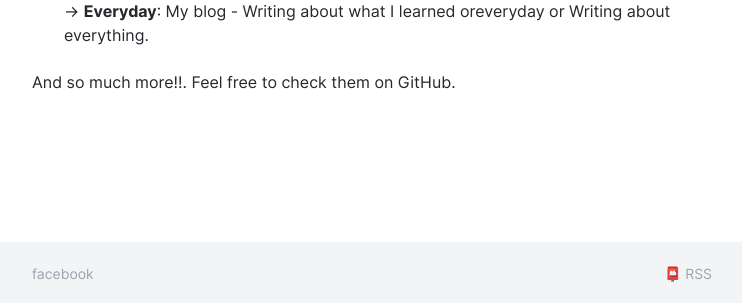
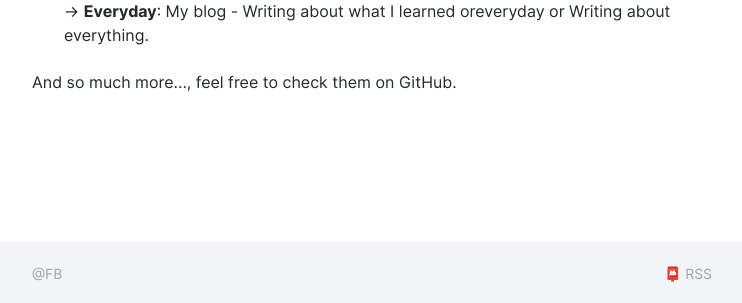
Before and after one commit to betty2310/blog-source, a Next.js app: page / in a window 1280 px wide. Shown: the part 494-797 px from the top of the page, without its empty margins (268-1010 px from the left). Built offline with nearby package versions, Linux system fonts and the light colour scheme.

Commit message:
feat(ui): update

```diff
--- a/pages/_app.tsx
+++ b/pages/_app.tsx
@@ -26,7 +26,7 @@ function MyApp({ Component, pageProps }: AppProps) {
     <Component {...pageProps} />
     <footer className="flex justify-center items-center h-16 bg-gray-100 text-gray-400 text-sm">
       <div className="container-center center-horizontal flex">
-        {<p><Link href="https://facebook.com/betty2310">{"facebook"}</Link></p>}
+        {<p><Link href="https://facebook.com/betty2310">{"@FB"}</Link></p>}
         <div className='flex-1'></div>
         <div className='font-normal'>
           <Link href="/rss.xml">{"📮 RSS"}</Link>
--- a/pages/index.tsx
+++ b/pages/index.tsx
@@ -22,7 +22,7 @@ const Home: NextPage = () => {
                 <ul>
                     <li>-&gt; <Link href="/everyday"><a className="font-bold">Everyday</a></Link>: My blog - Writing about what I learned oreveryday or Writing about everything.<i></i></li>
                 </ul>
-                <p>{"And so much more!!. Feel free to check them on GitHub."}</p>
+                <p>{"And so much more..., feel free to check them on GitHub."}</p>
             </main>
         </>
     )
```
